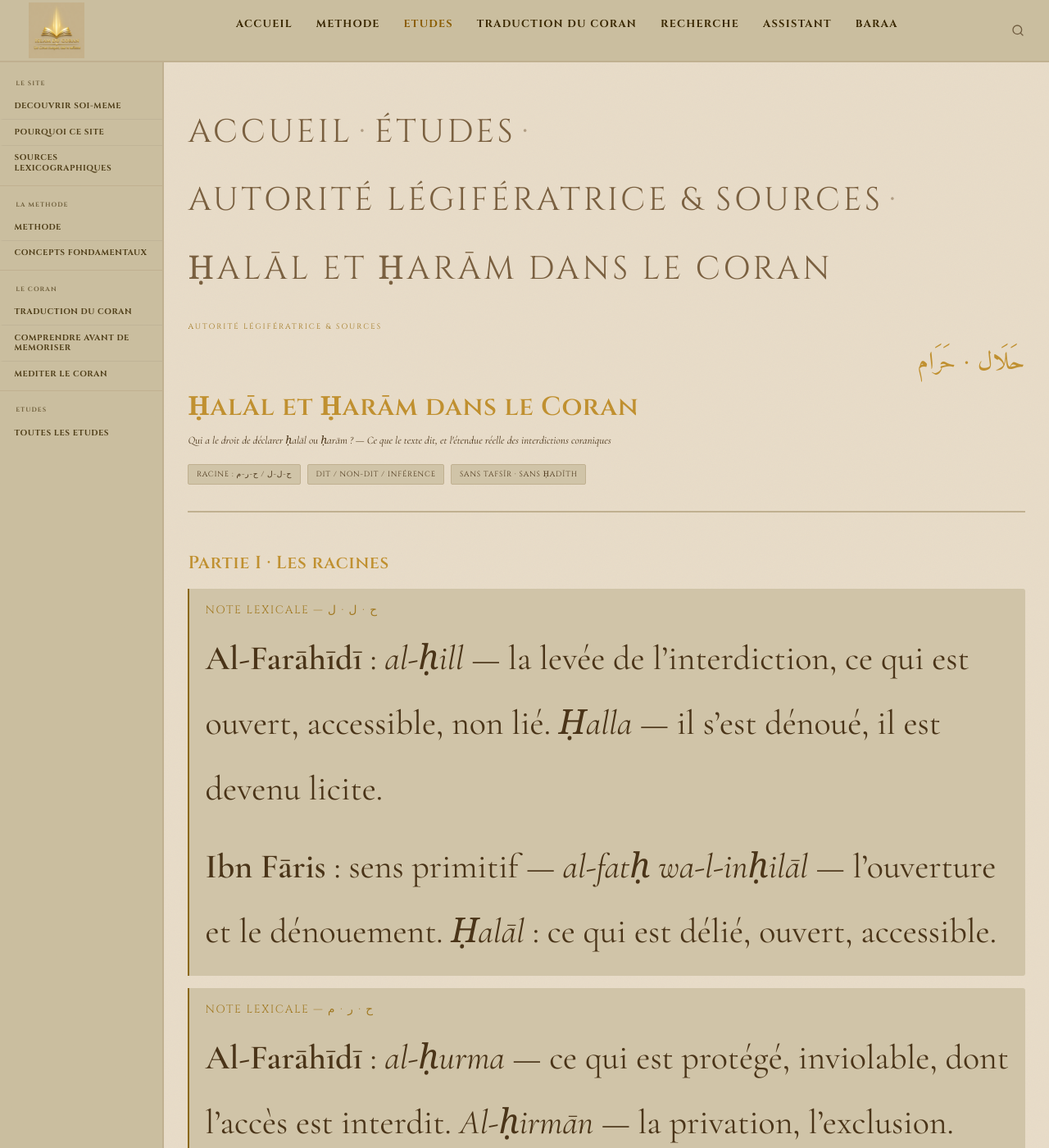
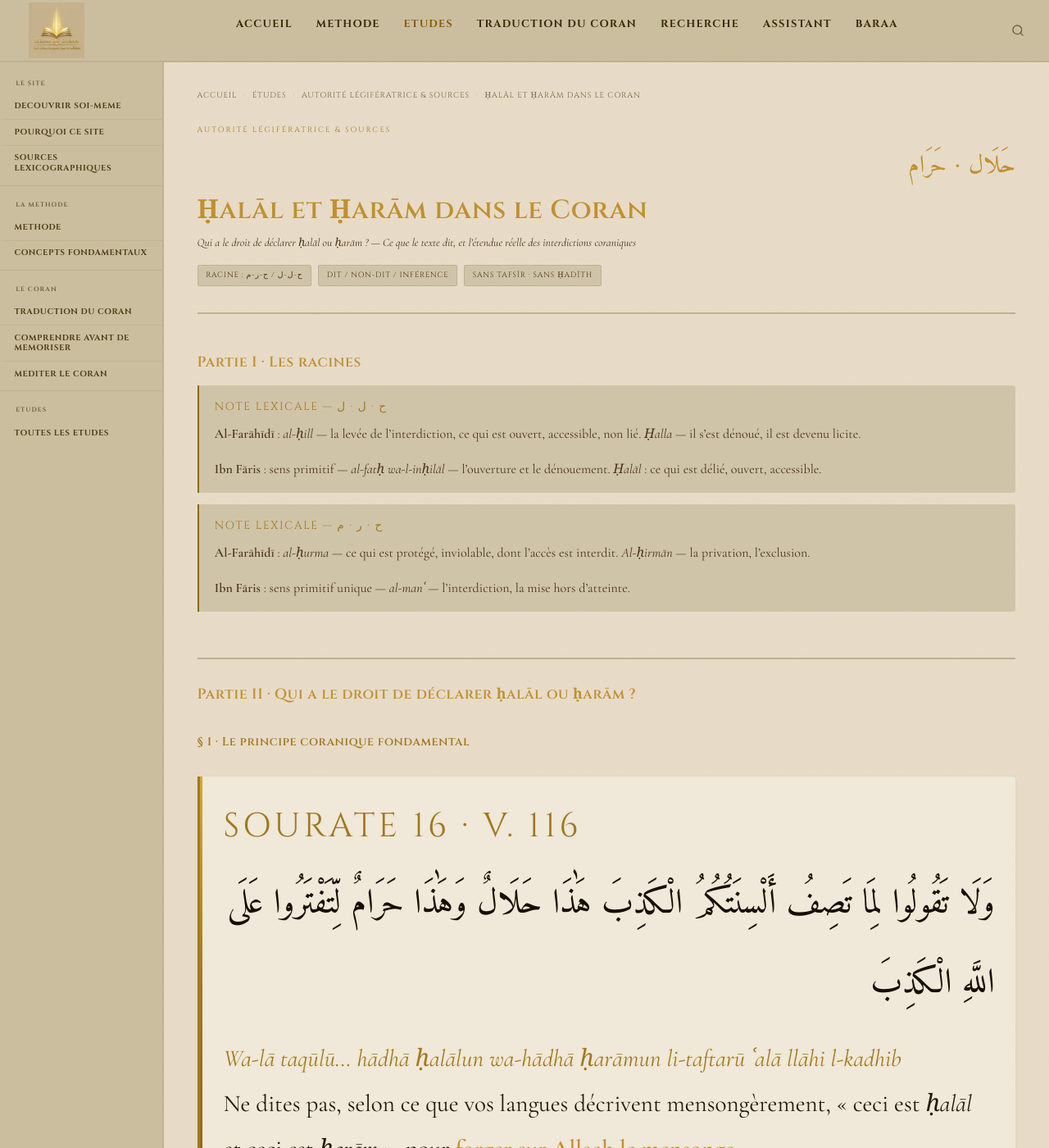
Before and after one commit to Makhuwcoder/islamducoran, a Jekyll site: the page built from _etudes/halal-haram.md, in a window 1280 px wide and 1400 px high. Shown: the whole window at 82% size. Built offline with Jekyll 4.4.1, drawn with Linux system fonts in a browser that asks for light colours.

Commit message:
Études: proportions calibrées — corps 1rem/1.75, arabe 2rem, callout, tableaux

```diff
--- a/assets/css/main.scss
+++ b/assets/css/main.scss
@@ -246,7 +246,7 @@
 .site-main {
   position: relative; z-index: 1;
   max-width: 1050px;
-  margin: 0 auto; padding: 3rem 0.9rem 5rem;
+  margin: 0 auto; padding: 2rem 1.6rem 4rem;
 }
 .site-main--wide { max-width: 1100px; }
 
@@ -271,12 +271,14 @@
   font-weight: 600; color: var(--or3);
   letter-spacing: .02em; line-height: 1.25; margin-bottom: .5rem;
 }
-.page-header__subtitle { font-style: italic; color: var(--texte2); font-size: .82rem; }
+.page-header__subtitle { font-style: italic; color: var(--texte2); font-size: .85rem;
+  line-height: 1.65;
+}
 .page-header__meta { margin-top: 1rem; display: flex; flex-wrap: wrap; gap: .5rem; }
 
 .tag {
   font-family: var(--font-titre);
-  font-size: .57rem; letter-spacing: .09em;
+  font-size: .58rem; letter-spacing: .09em;
   text-transform: uppercase; color: var(--texte2);
   background: var(--bg3); border: 1px solid var(--bg5);
   padding: .2rem .6rem; border-radius: 2px;
@@ -406,7 +408,7 @@
 /* ═══════════ CALLOUTS — tons neutres, sobres ═══════════ */
 .callout {
   margin: 1.4rem 0;
-  padding: 1.1rem 1.4rem;
+  padding: 1rem 1.4rem;
   border-left: 4px solid;
   border-radius: 0 4px 4px 0;
   font-size: 2.58rem;
@@ -465,8 +467,12 @@
 tr:nth-child(even) td { background: var(--bg2); }
 
 /* Markdown tables */
-.etude-corps table th { background: var(--bg3); color: var(--or3); border: 1px solid var(--bg5); padding: .6rem .9rem; }
-.etude-corps table td { background: var(--bg4); border: 1px solid var(--bg5); padding: .55rem .9rem; }
+.etude-corps table th { background: var(--bg3); color: var(--or3); border: 1px solid var(--bg5); padding: .6rem .9rem;
+  font-size: .6rem;
+}
+.etude-corps table td { background: var(--bg4); border: 1px solid var(--bg5); padding: .55rem .9rem;
+  font-size: .88rem;
+}
 .etude-corps table tr:nth-child(even) td { background: var(--bg2); }
 
 /* ═══════════ DÉCLARATION ═══════════ */
@@ -624,7 +630,7 @@
 
 /* ═══════════ BREADCRUMB ═══════════ */
 .breadcrumb {
-  font-family: var(--font-titre); font-size: 2.48rem; letter-spacing: .09em;
+  font-family: var(--font-titre); font-size: .6rem; letter-spacing: .09em;
   color: var(--texte3); text-transform: uppercase;
   margin-bottom: 1.5rem;
   display: flex; align-items: center; gap: .5rem; flex-wrap: wrap;
@@ -703,8 +709,8 @@
   margin: 1.5rem 0 .6rem;
 }
 .page-body p {
-  font-size: 1rem; font-weight: 500;
-  color: #221808; line-height: 1.8;
+  font-size: 1rem; font-weight: 400;
+  color: #221808; line-height: 1.75;
   margin-bottom: 1rem;
 }
 .page-body ul, .page-body ol {
@@ -834,20 +840,21 @@
   font-size: 2rem;
   direction: rtl;
   color: var(--texte);
-  line-height: 2;
+  line-height: 1.9;
   margin-bottom: .6rem;
 }
 .transliteration {
   font-style: italic;
   color: var(--texte2);
-  font-size: .85rem;
+  font-size: .88rem;
   margin-bottom: .5rem;
+  line-height: 1.65;
 }
 .translation {
   color: var(--texte);
   font-size: .95rem;
   font-weight: 500;
-  line-height: 1.95;
+  line-height: 1.65;
 }
 
 /* ── BARAA MINI (sous complaint) ── */
@@ -1144,7 +1151,7 @@
   background: var(--bg4);
   border: 1px solid var(--bg5);
   border-left: 3px solid var(--or3);
-  padding: 1.5rem 1.6rem;
+  padding: 1.2rem 1.5rem;
   margin: 1.5rem 0;
   overflow: hidden;
 }
@@ -1618,3 +1625,17 @@
 }
 
 .complaint .arabic-verse { font-size: 2rem; }
+
+.etude-corps p { font-size: 1rem;
+  line-height: 1.75;
+}
+
+.callout__body { font-size: 1rem;
+  line-height: 1.75;
+}
+
+.etude-corps h2 { font-size: 1.1rem; }
+
+.etude-corps h3 { font-size: .9rem; }
+
+.etude-corps h4 { font-size: .78rem; }
```
